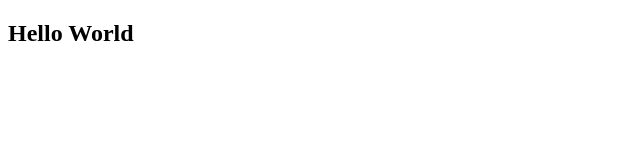
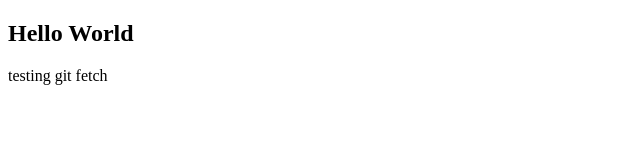
Before and after one commit to isataguchi/hello-word, a plain HTML site: page index.html in a window 1280 px wide. Shown: the whole page, without its empty margins (0-640 px from the left). Drawn offline with Linux system fonts and the light colour scheme.

Commit message:
fetch index.html

```diff
--- a/index.html
+++ b/index.html
@@ -7,5 +7,6 @@
 </head>
 <body>
     <h2>Hello World</h2>
+    <p>testing git fetch</p>
 </body>
 </html>
```
